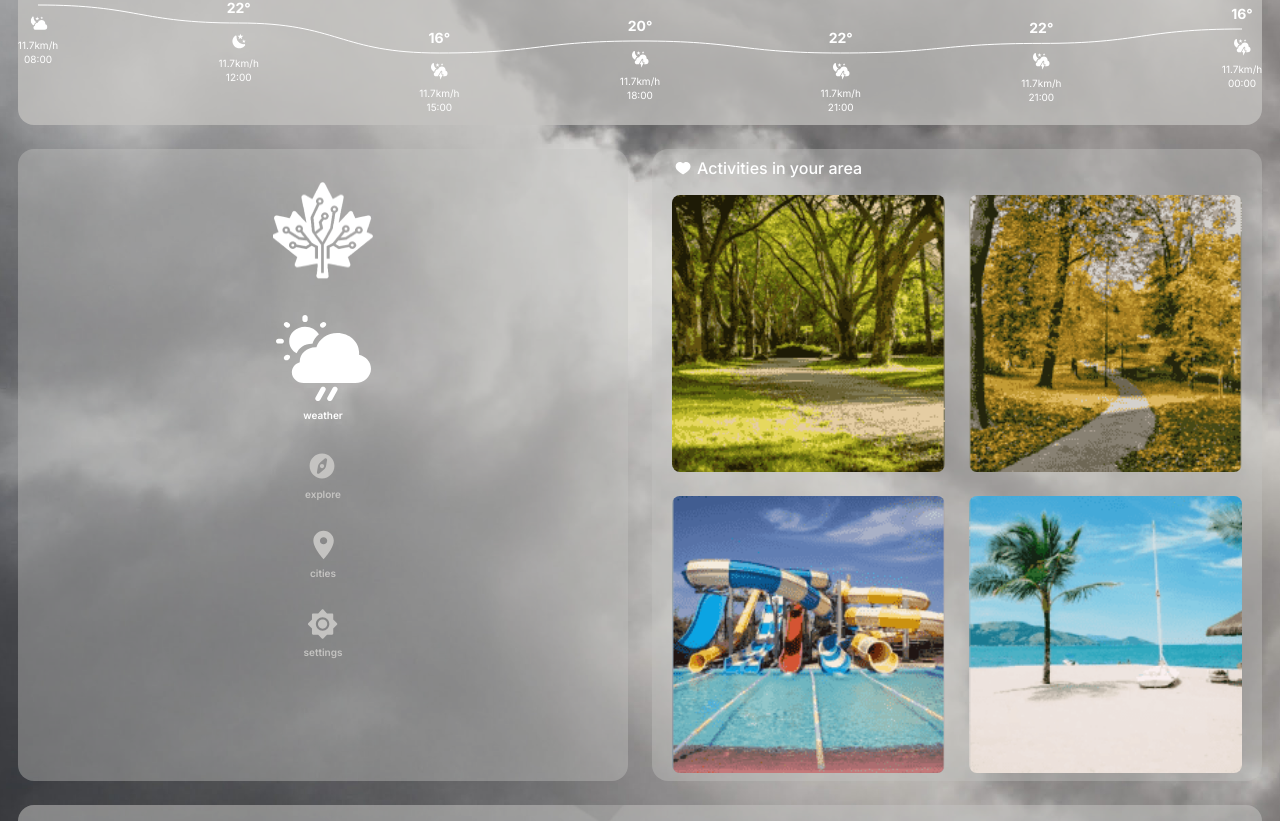
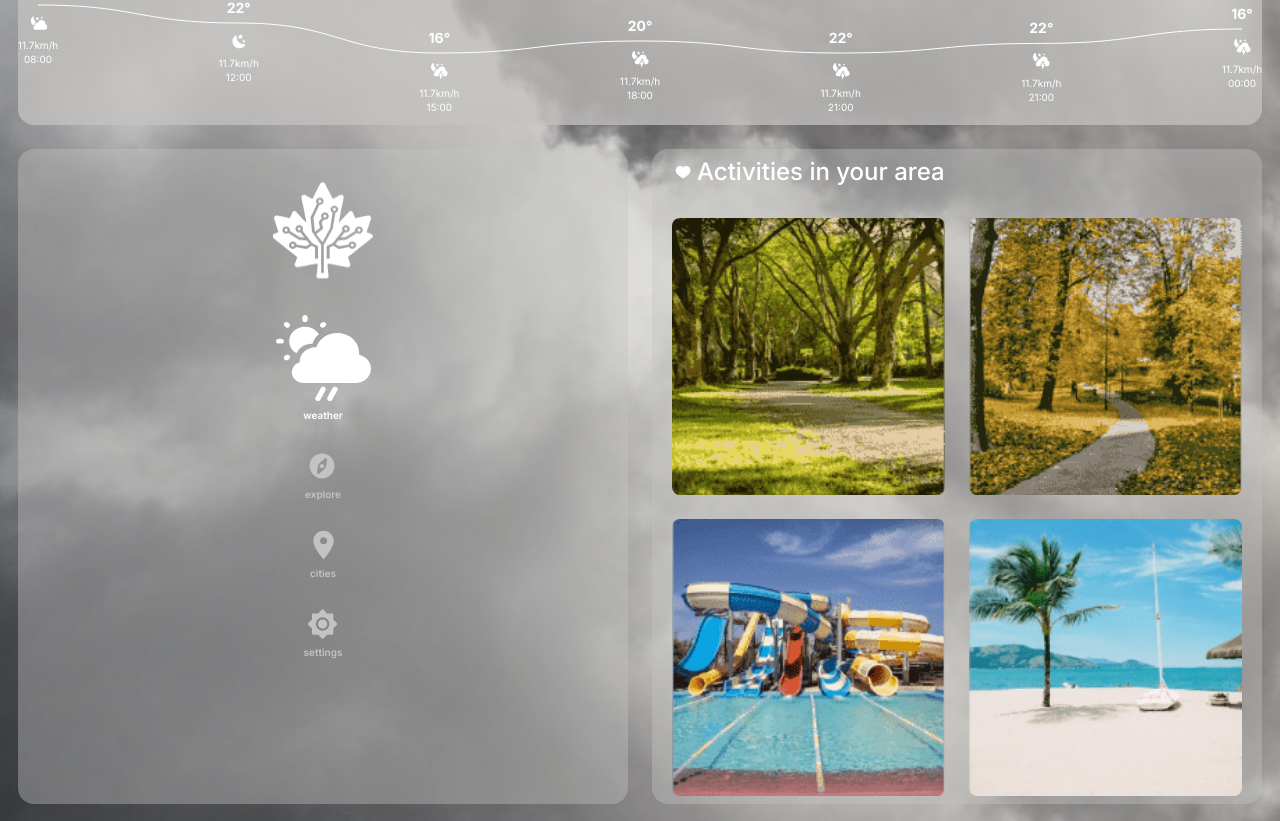
Before and after one commit to Scholak/2ece89c0-c269-4882-ac99-60ff13ca91f3, a React (Vite) app: page / in a window 1280 px wide. Shown: the part 468-1289 px from the top of the page. Built offline with nearby package versions, Linux system fonts and the light colour scheme.

Commit message:
refactor: ui improvements on activities component

```diff
--- a/src/components/Activities/Activities.module.scss
+++ b/src/components/Activities/Activities.module.scss
@@ -1,5 +1,9 @@
 .container {
   grid-area: activities;
+  display: flex;
+  flex-direction: column;
+  justify-content: center;
+  gap: 16px;
   border-radius: 27px;
   background: rgba(196, 195, 193, 0.40);
   padding: 14px 32px;
@@ -9,7 +13,7 @@
     align-items: center;
     gap: 3px;
     margin-bottom: 24px;
-    font-size: 16px;
+    font-size: 24px;
     font-weight: 500;
   }
 
```
